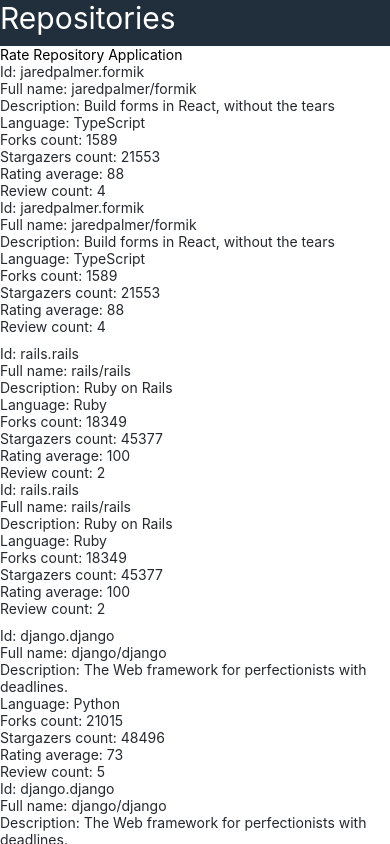
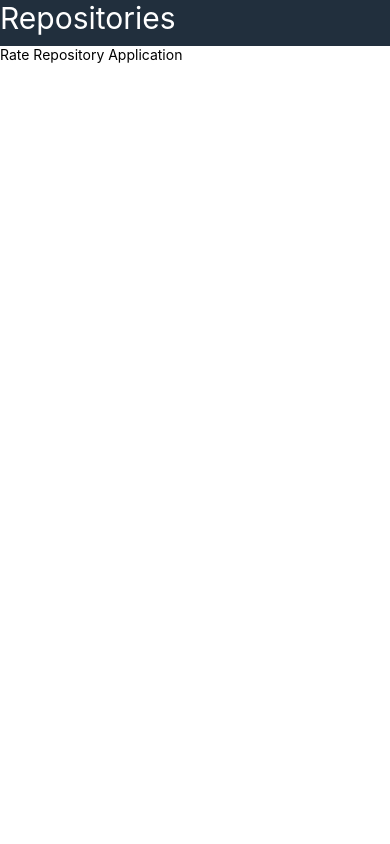
Before and after one commit to stylized-substance/rate-repository-app, a React Native app: screen / in a window 390 px wide. Built offline with nearby package versions, Linux system fonts and the light colour scheme.

Commit message:
experimenting

```diff
--- a/src/components/Main.jsx
+++ b/src/components/Main.jsx
@@ -1,23 +1,26 @@
 import { Text, StyleSheet, View } from "react-native";
 import RepositoryList from "./RepositoryList";
 import AppBar from "./AppBar";
+import theme from "./theme";
 
 const styles = StyleSheet.create({
   container: {
+    backgroundColor: theme.colors.backGroundMainComponent,
+    /*     display: "flex",
+    flexDirection: "column",
+    gap: 10,
     flexGrow: 1,
     flexShrink: 1,
-  },
+  */  },
 });
 
 const Main = () => {
   return (
-    <>
+    <View style={styles.container}>
       <AppBar />
-      <View style={styles.container}>
-        <Text>Rate Repository Application</Text>
-        <RepositoryList />
-      </View>
-    </>
+      <Text>Rate Repository Application</Text>
+      {/* <RepositoryList /> */}
+    </View>
   );
 };
 
--- a/src/components/RepositoryItem.jsx
+++ b/src/components/RepositoryItem.jsx
@@ -1,30 +1,55 @@
-import { View } from "react-native";
+import { View, Image, StyleSheet } from "react-native";
 import Text from "./Text";
+import theme from "./theme";
+
+const styles = StyleSheet.create({
+  container: {
+    display: "flex",
+    flexDirection: "column",
+    flexShrink: 1,
+    //alignSelf: "flex-start",
+    paddingTop: 50,
+  },
+  tinyLogo: {
+    width: 50,
+    height: 50,
+    borderRadius: 5,
+  },
+  logo: {
+    width: 75,
+    height: 75,
+  },
+  languageBadge: {
+    backgroundColor: theme.colors.primary,
+    borderRadius: 3,
+    alignSelf: "flex-start",
+    padding: 4,
+    textColor: theme.colors.textSecondary
+  }
+});
 
 const RepositoryItem = ({ item }) => {
+  const roundToThousand = (number) => {
+    return number >= 1000 ? Math.round(number / 100) / 10 + "k" : number;
+  };
+
   return (
-    <>
-      <View>
-        <Text>Id: {item.id}</Text>
-        <Text>Full name: {item.fullName}</Text>
-        <Text>Description: {item.description}</Text>
-        <Text>Language: {item.language}</Text>
-        <Text>Forks count: {item.forksCount}</Text>
-        <Text>Stargazers count: {item.stargazersCount}</Text>
-        <Text>Rating average: {item.ratingAverage}</Text>
-        <Text>Review count: {item.reviewCount}</Text>
+    <View style={styles.container}>
+      <Image src={item.ownerAvatarUrl} style={styles.tinyLogo} />
+      <Text fontSize="itemFullName" fontWeight="bold">{item.fullName}</Text>
+      <Text fontSize="itemDescription">{item.description}</Text>
+      <View style={styles.languageBadge}>
+        <Text color="textItemLanguage">{item.language}</Text>
       </View>
-      <View>
-        <Text>Id: {item.id}</Text>
-        <Text>Full name: {item.fullName}</Text>
-        <Text>Description: {item.description}</Text>
-        <Text>Language: {item.language}</Text>
-        <Text>Forks count: {item.forksCount}</Text>
-        <Text>Stargazers count: {item.stargazersCount}</Text>
-        <Text>Rating average: {item.ratingAverage}</Text>
-        <Text>Review count: {item.reviewCount}</Text>
-      </View>
-    </>
+      <Text fontWeight="bold">{roundToThousand(item.forksCount)}</Text>
+      <Text>Forks</Text>
+      <Text fontWeight="bold">{roundToThousand(item.stargazersCount)}</Text>
+      <Text>Stars</Text>
+      <Text fontWeight="bold">{item.ratingAverage}</Text>
+      <Text>Rating</Text>
+      <Text fontWeight="bold">{roundToThousand(item.reviewCount)}</Text>
+      <Text>Reviews</Text>
+    </View>
   );
 };
 
--- a/src/components/RepositoryList.jsx
+++ b/src/components/RepositoryList.jsx
@@ -2,6 +2,11 @@
 import RepositoryItem from "./RepositoryItem";
 
 const styles = StyleSheet.create({
+  container: {
+    display: "flex",
+    flexDirection: "column",
+    gap: 10
+  },
   separator: {
     height: 10,
   },
--- a/src/components/Text.js
+++ b/src/components/Text.js
@@ -18,11 +18,20 @@
   colorTextAppbar: {
     color: theme.colors.textAppBar,
   },
+  colorTextItemLanguage: {
+    color: theme.colors.textItemLanguage
+  },
   fontSizeSubheading: {
     fontSize: theme.fontSizes.subheading,
   },
   fontSizeHeading: {
     fontSize: theme.fontSizes.heading,
+  },
+  fontSizeItemFullName: {
+    fontSize: theme.fontSizes.itemFullName
+  },
+  fontSizeItemDescription: {
+    fontSize: theme.fontSizes.itemDescription
   },
   fontWeightBold: {
     fontWeight: theme.fontWeights.bold,
@@ -35,8 +44,11 @@
     color === "textSecondary" && styles.colorTextSecondary,
     color === "primary" && styles.colorPrimary,
     color === "textAppBar" && styles.colorTextAppbar,
+    color === "textItemLanguage" && styles.colorTextItemLanguage,
     fontSize === "subheading" && styles.fontSizeSubheading,
     fontSize === "heading" && styles.fontSizeHeading,
+    fontSize === "itemFullName" && styles.fontSizeItemFullName,
+    fontSize === "itemDescription" && styles.fontSizeItemDescription,
     fontWeight === "bold" && styles.fontWeightBold,
     style,
   ];
--- a/src/components/theme.js
+++ b/src/components/theme.js
@@ -3,13 +3,17 @@
     textPrimary: "#24292e",
     textSecondary: "#586069",
     textAppBar: "#ffffff",
+    textItemLanguage: "#ffffff",
     primary: "#0366d6",
     backGroundAppBar: "#212f3d",
+    backGroundMainComponent: "8a8a8a"
   },
   fontSizes: {
     body: 14,
     subheading: 16,
     heading: 30,
+    itemFullName: 20,
+    itemDescription: 18
   },
   fonts: {
     main: "System",
```
